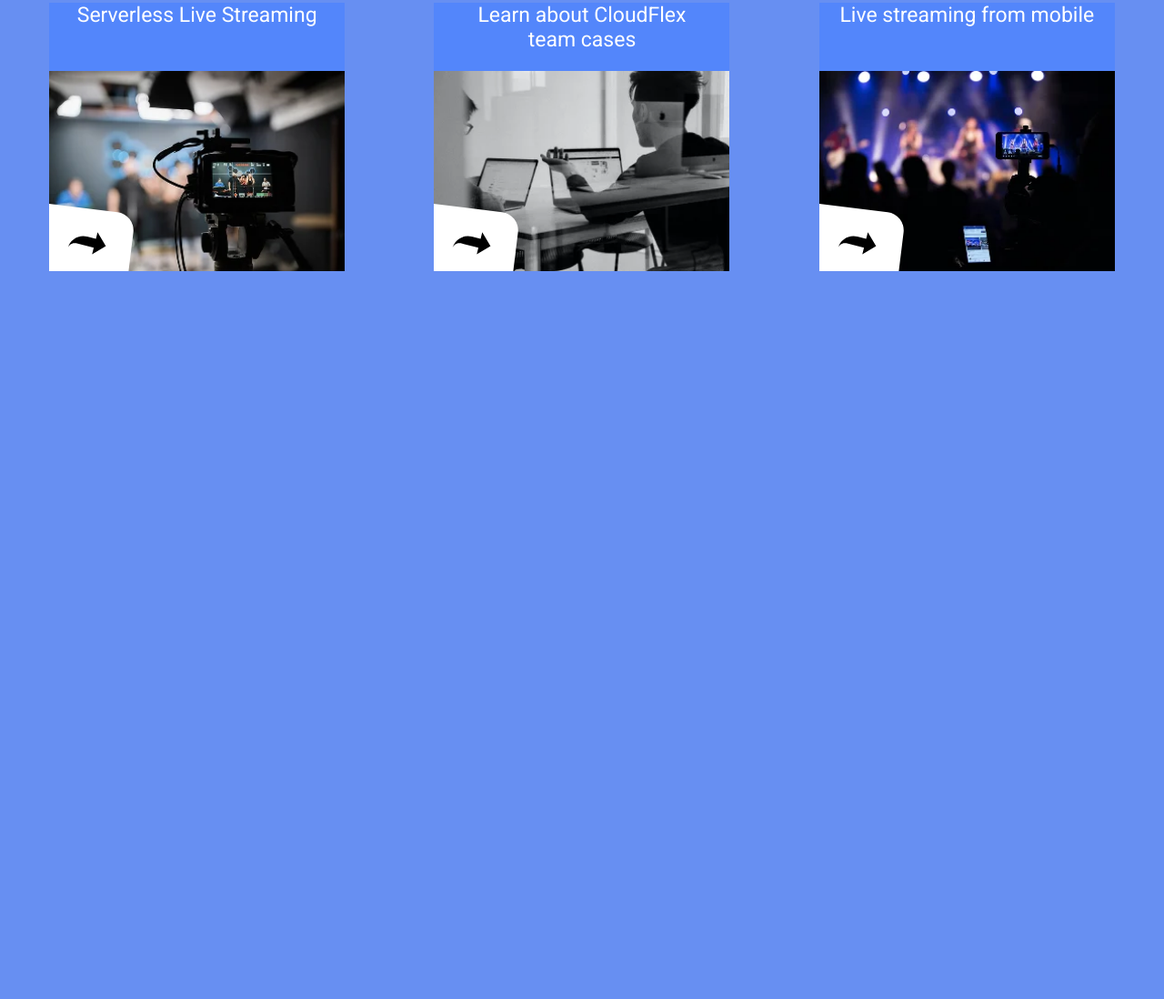
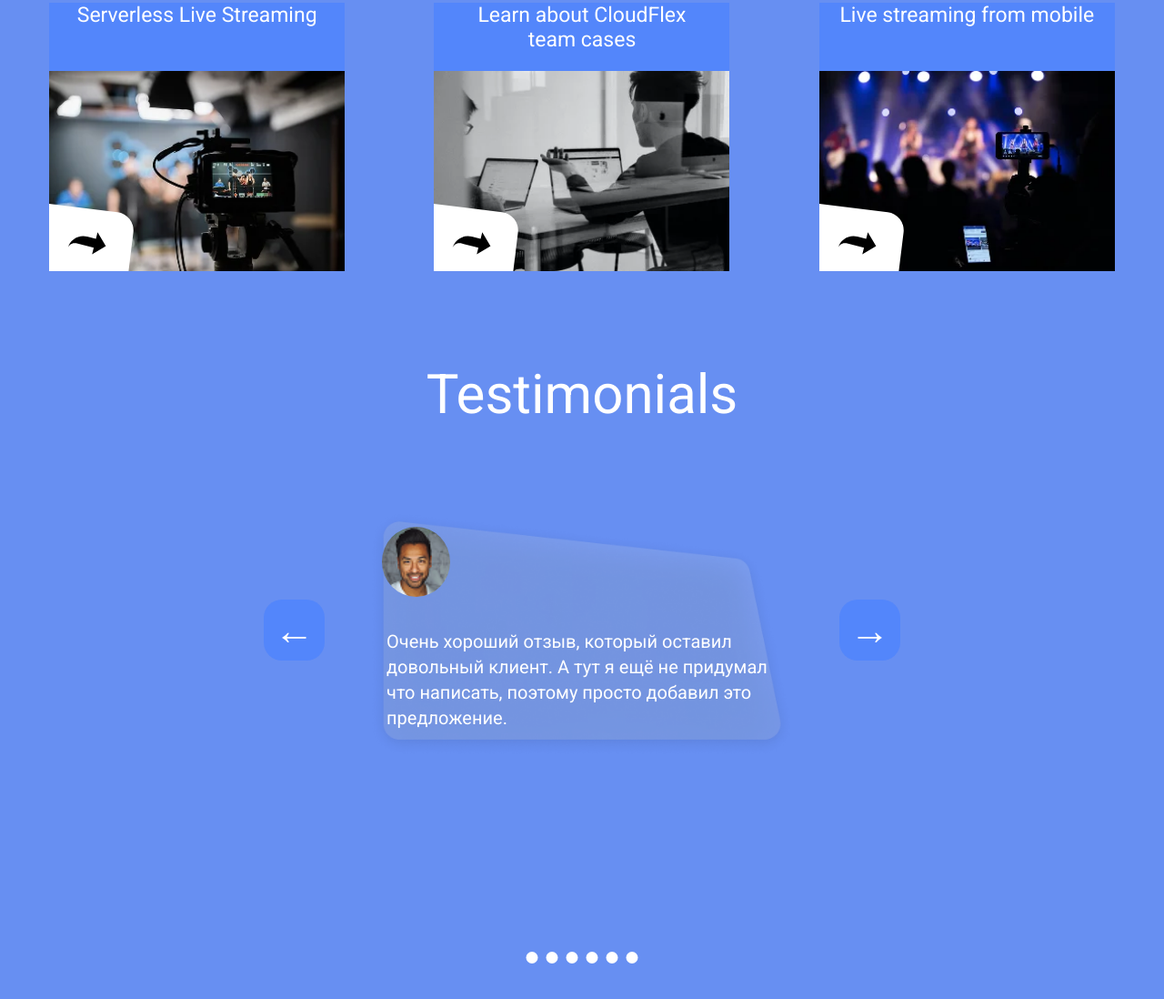
Before and after one commit to Varan-13/landing_live_streaming, a website: page index.html in a window 1280 px wide. Shown: the part 4326-5424 px from the top of the page at 91% size. Before the commit the page ends 4804 px from the top, so only its background shows below. Drawn offline with nearby package versions, Linux system fonts and the light colour scheme; files that its build step writes are made by us from their sources.

Commit message:
testimonials section

```diff
--- a/index.html
+++ b/index.html
@@ -197,17 +197,18 @@
             <div class="about__touch">
               <h3 class="about__touch-title">Always in touch</h3>
               <p class="about__touch-desc">
-                We are always ready to answer your questions.
-                You can call us at the weekends and at night.
-                Also you can have a meeting for personal consultation
+                We are always ready to answer your questions. You can call us at
+                the weekends and at night. Also you can have a meeting for
+                personal consultation
               </p>
             </div>
 
             <div class="about__approach">
               <h3 class="about__approach-title">Individual Approach</h3>
               <p class="about__approach-desc">
-                Our company works according to the principle of individual approach to every client.
-                This method lets us to get success in problems of all levels.
+                Our company works according to the principle of individual
+                approach to every client. This method lets us to get success in
+                problems of all levels.
               </p>
             </div>
           </div>
@@ -221,7 +222,11 @@
             <div class="experience__cards-wrapper">
               <figure class="img-card">
                 <h3 class="img-card__title">Serverless Live Streaming</h3>
-              <img src="assets/image_11.webp" alt="Serverless Live Streaming" class="img-card__preview">
+                <img
+                  src="assets/image_11.webp"
+                  alt="Serverless Live Streaming"
+                  class="img-card__preview"
+                />
                 <button class="img-card__btn">
                   <svg class="globe__btn-icon" aria-label="btn img">
                     <use href="assets/sprites.svg#arrow-icon"></use>
@@ -232,8 +237,13 @@
               <figure class="img-card">
                 <h3 class="img-card__title">
                   <span>Learn about CloudFlex</span>
-               <span>team cases</span></h3>
-              <img src="assets/image_12.webp" alt="team working" class="img-card__preview">
+                  <span>team cases</span>
+                </h3>
+                <img
+                  src="assets/image_12.webp"
+                  alt="team working"
+                  class="img-card__preview"
+                />
                 <button class="img-card__btn">
                   <svg class="globe__btn-icon" aria-label="btn img">
                     <use href="assets/sprites.svg#arrow-icon"></use>
@@ -243,7 +253,11 @@
 
               <figure class="img-card">
                 <h3 class="img-card__title">Live streaming from mobile</h3>
-              <img src="assets/image_13.webp" alt="Live Streaming" class="img-card__preview">
+                <img
+                  src="assets/image_13.webp"
+                  alt="Live Streaming"
+                  class="img-card__preview"
+                />
                 <button class="img-card__btn">
                   <svg class="globe__btn-icon" aria-label="btn img">
                     <use href="assets/sprites.svg#arrow-icon"></use>
@@ -254,8 +268,46 @@
           </div>
         </div>
       </section>
+
+      <section class="testimonials-section" aria-label="testimonials section">
+        <div class="container">
+          <div class="testimonials">
+            <h2 class="testimonials__title">Testimonials</h2>
+            <div class="testimonials__slider slider">
+              <figure class="wave-card">
+                <img
+                  src="/assets/joseph-gonzalez.png"
+                  alt="foto Joseph Gonzalez"
+                  class="wave-card__avatar"
+                />
+                <blockquote
+                  class="wave-card__quote"
+                  cite="htttps://hapylive.com"
+                >
+                  <p class="">
+                    Очень хороший отзыв, который оставил довольный клиент. А тут
+                    я ещё не придумал что написать, поэтому просто добавил это
+                    предложение.
+                  </p>
+                </blockquote>
+              </figure>
+
+              <button class="slider__left-btn">←</button>
+              <button class="slider__right-btn">→</button>
+
+              <div class="slider__points">
+                <div class="slider__points-item"></div>
+                <div class="slider__points-item"></div>
+                <div class="slider__points-item"></div>
+                <div class="slider__points-item"></div>
+                <div class="slider__points-item"></div>
+                <div class="slider__points-item"></div>
+              </div>
+            </div>
+          </div>
+        </div>
+      </section>
     </main>
-
 
     <!-- <svg>
         <use href="assets/sprites.svg#icon-linkedin"></use>
--- a/styles/_basic.scss
+++ b/styles/_basic.scss
@@ -6,7 +6,7 @@
     font-family: 'Roboto', sans-serif;
     margin: 0;
 }
-h2,h2,h3,h4,h5,h6,p,button,ul,figure{
+h2,h2,h3,h4,h5,h6,p,button,ul,figure,blockquote{
     padding: 0;
     margin: 0;
 }
--- a/styles/_cards.scss
+++ b/styles/_cards.scss
@@ -111,3 +111,36 @@
     width: 300px;
 }
 }
+
+
+.wave-card {
+  width: 500px;
+  height: 275px;
+  background: url('../assets/forma.png') center/contain no-repeat;
+  @include m.d-flex(start,start,nowrap,column, 0, 35px);
+
+  &__avatar {
+    width: 75px;
+    border-radius: 50%;
+    margin: 20px 0 0 30px;
+
+    @media (max-width: v.$media_md){
+      width: 35px;
+    }
+  }
+
+  &__quote {
+    @include m.font-title(20px, 400, v.$color_white);
+    margin: 0 35px;
+    line-height: 1.4;
+  }
+
+  @media (max-width: v.$media_md){
+    width: 330px;
+    row-gap: 15px;
+    background: url('../assets/forma.png') 50% 0/contain no-repeat;
+    &__quote {
+      font-size: 13px;
+    }
+  }
+}
--- a/styles/_experience.scss
+++ b/styles/_experience.scss
@@ -6,7 +6,7 @@
 
 .experience{
 
-    padding: 180px 0;
+    padding: 180px 0 0 0;
     margin: 0 auto;
     text-align: center;
     @include m.d-flex(start,center,nowrap,column, 0, 90px);
--- a/styles/_importer.scss
+++ b/styles/_importer.scss
@@ -5,3 +5,4 @@
 @forward 'work';
 @forward 'about';
 @forward 'experience';
+@forward 'testimonials'
--- /dev/null
+++ b/styles/_testimonials.scss
@@ -0,0 +1,101 @@
+@use "variables" as v;
+@use "mixins" as m;
+
+%slider-button {
+    width: 67px;
+    height: 67px;
+    border:none;
+    border-radius: 20px;
+    background-color: rgb(83, 134, 251);
+    color:v.$color_white;
+    font-size: 44px;
+}
+
+.testimonials {
+
+    padding: 100px 0 100px 0;
+    margin: 0 auto;
+    @include m.d-flex(start,center,nowrap,column, 0, 90px);
+
+    &__title {
+        @include m.font-title(60px,400,v.$color_white);
+
+        @media (max-width: v.$media_md){
+            font-size: 35px;
+        }
+    }
+
+    .slider {
+        position: relative;
+        height: 500px;
+
+        &__left-btn {
+            @extend %slider-button;
+            @include m.position(absolute, 1, -1, top, left, 100px, -100px)
+
+
+        }
+        &__right-btn {
+           @extend %slider-button;
+           @include m.position(absolute, 1, -1, top, right, 100px, -100px)
+        }
+
+        &__left-btn:hover {
+            cursor: pointer;
+            scale: 1.2;
+        }
+
+        &__right-btn:hover {
+            cursor: pointer;
+            scale: 1.2;
+        }
+
+        &__points {
+            @include m.position(absolute, 1, -1, bottom, left, 0, 50%);
+            @include m.d-flex(start, center, nowrap, row, 9px, 0);
+            translate: -50% 0;
+
+            &-item {
+                background-color: v.$color_white;
+                width: 13px;
+                height: 13px;
+                border-radius: 50%;
+
+                &:hover {
+                    cursor: pointer;
+                    scale: 0.8;
+                    background-color: v.$color_gray;
+                }
+            }
+        }
+
+        @media (max-width: v.$media_md) {
+            height: 390px;
+
+            &__left-btn {
+                top: unset;
+                bottom:20px;
+                left: 0;
+
+            }
+            &__right-btn {
+                top: unset;
+                bottom:20px;
+                right: 0;
+            }
+
+            &__points {
+                bottom: 45px;
+            }
+        }
+
+        @media (max-width: v.$media_min) {
+            &__left-btn {
+                left: 10px;
+            }
+            &__right-btn {
+                right: 10px;
+            }
+        }
+    }
+}
--- a/styles/_variables.scss
+++ b/styles/_variables.scss
@@ -3,6 +3,7 @@
 $color_white: #fff;
 $color_dark-white: #ededed;
 $color_black: #191919;
+$color_gray: #B4B4B4;
 
 
 $media_xxl:1400px;
```
Also changed, not shown: assets/forma.png (added), assets/joseph-gonzalez.png (added). Lines whose indentation alone changed are shown as unchanged.
